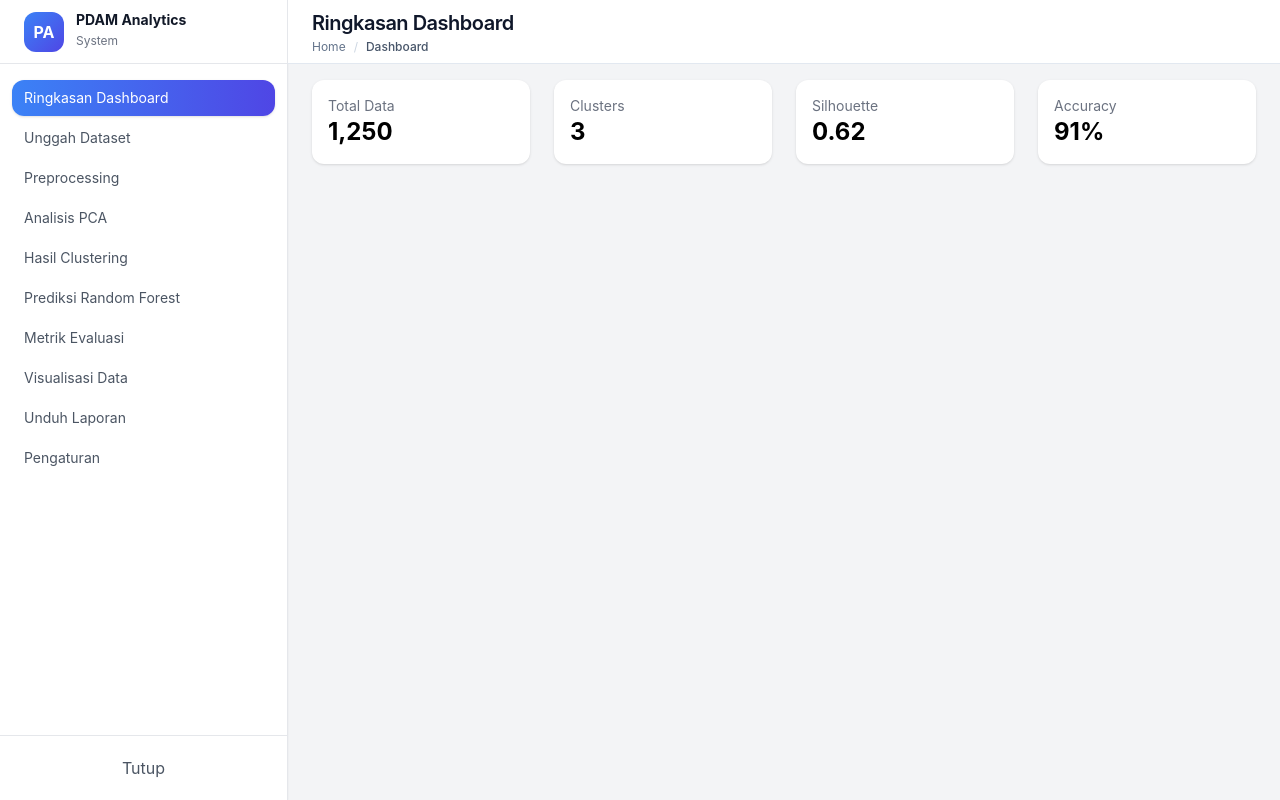
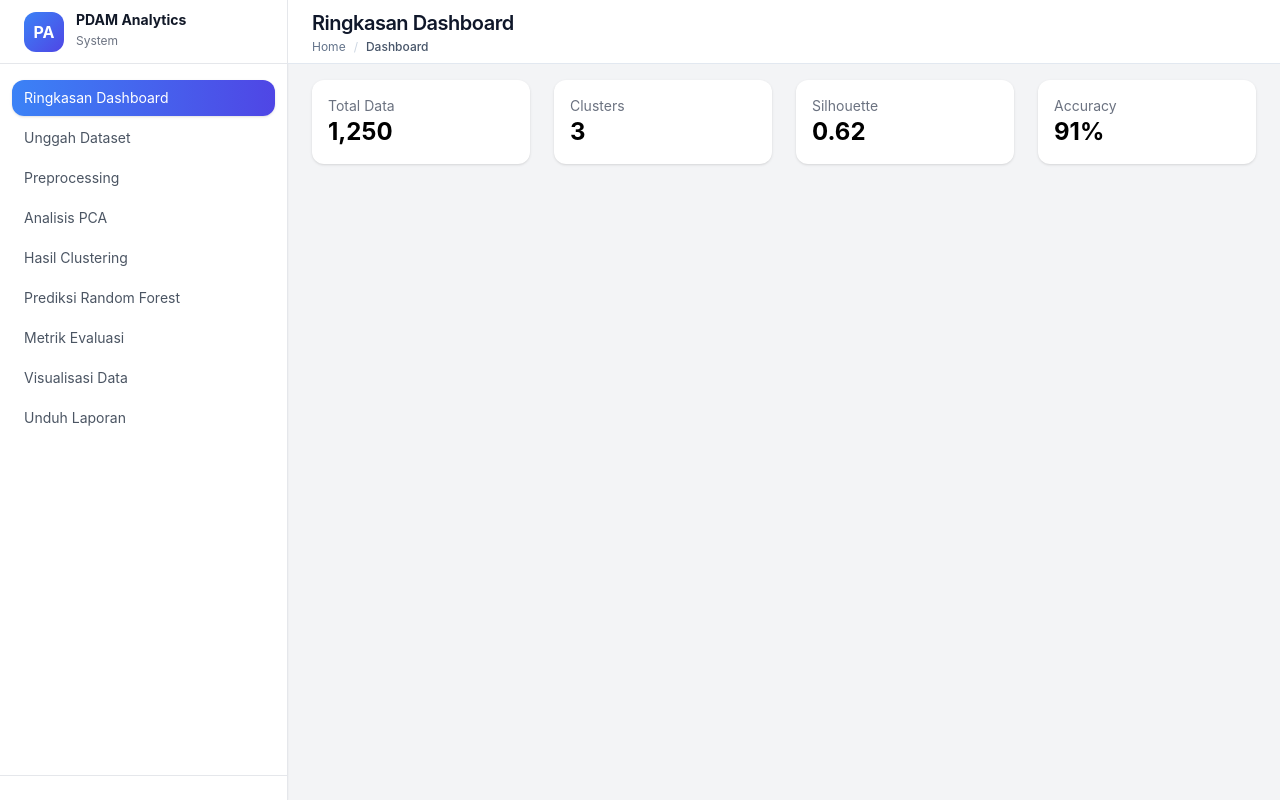
Before and after one commit to aerdrop87-bit/GUI, a Flask app: page / in a window 1280 px wide. Run offline with Flask 3, Linux system fonts and the light colour scheme; some libraries are stand-ins or nearby versions.

Commit message:
hapus pengaturan

```diff
--- a/app.py
+++ b/app.py
@@ -778,14 +778,6 @@ def unduh():
 
 
 # ==========================================
-# ROUTE: SETTINGS
-# ==========================================
-@app.route("/pengaturan")
-def pengaturan():
-    return render_template("pages/pengaturan.html")
-
-
-# ==========================================
 # RUN SERVER
 # ==========================================
 if __name__ == "__main__":
--- a/templates/layouts/sidebar.html
+++ b/templates/layouts/sidebar.html
@@ -79,21 +79,8 @@
     >
       <span class="text-sm">Unduh Laporan</span>
     </a>
-
-    <a
-      href="/pengaturan"
-      class="flex items-center gap-3 px-3 py-2 rounded-xl {% if request.path == '/pengaturan' %}text-white bg-gradient-to-r from-blue-500 to-indigo-600 shadow{% else %}text-gray-600 hover:bg-gray-100{% endif %}"
-    >
-      <span class="text-sm">Pengaturan</span>
-    </a>
   </nav>
 
   <!-- FOOTER -->
-  <div class="p-3 border-t">
-    <button
-      class="w-full flex items-center justify-center gap-2 px-3 py-2 rounded-xl text-gray-600 hover:bg-gray-100"
-    >
-      Tutup
-    </button>
-  </div>
+  <div class="p-3 border-t"></div>
 </aside>
```
Also changed, not shown: templates/pages/pengaturan.html (deleted, +0 -13 lines).
